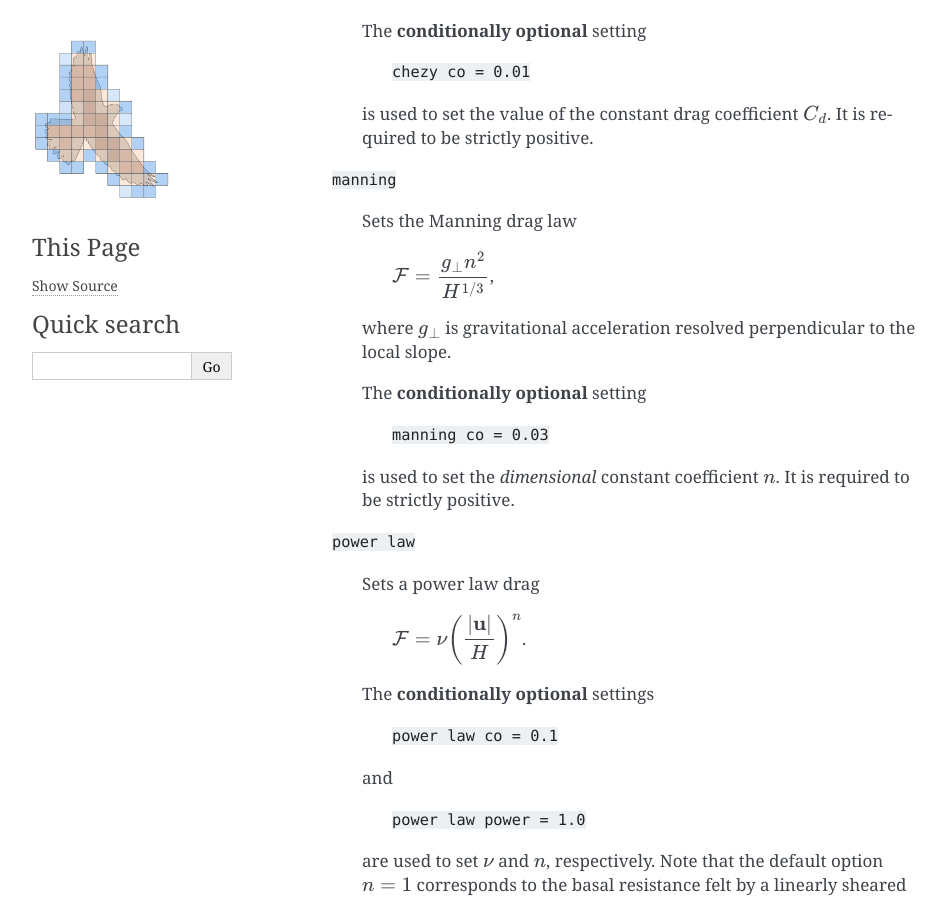
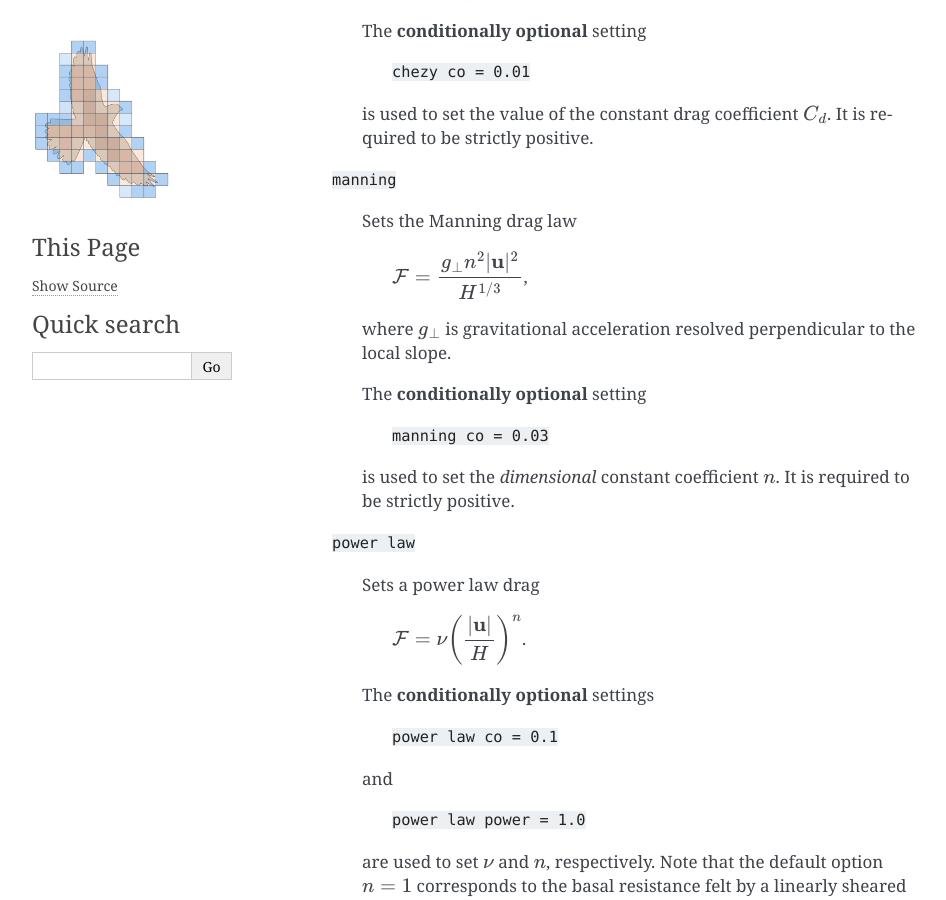
Before and after one commit to jakelangham/kestrel, a Sphinx documentation site: the page built from docs/source/settings_and_parameters/parameters.rst, in a window 1280 px wide and 900 px high, scrolled down 600 px. Shown: the whole window, without its empty margins (148-1094 px from the left). Built offline with Sphinx 7.4.7, drawn with Linux system fonts in a browser that asks for light colours.

Commit message:
Include the |u|^2 factor in the Manning drag law
The Manning friction function was F = g n^2 / Hn^{1/3}, independent of the
flow speed, in both the code and the documentation. It is now
F = g n^2 |u|^2 / Hn^{1/3}. Fixes #37.

Co-Authored-By: Claude Opus 5.5 <noreply@anthropic.com>

```diff
--- a/docs/source/settings_and_parameters/parameters.rst
+++ b/docs/source/settings_and_parameters/parameters.rst
@@ -40,7 +40,7 @@ There are two **required** settings in the *Parameters* block:
 
             Sets the Manning drag law
 
-                :math:`\mathcal{F} = \dfrac{g_\perp n^2}{H^{1/3}}`,
+                :math:`\mathcal{F} = \dfrac{g_\perp n^2 |\mathbf{u}|^2}{H^{1/3}}`,
 
             where :math:`g_\perp` is gravitational acceleration resolved
             perpendicular to the local slope.
```
Also changed, not shown: 1 other file.
